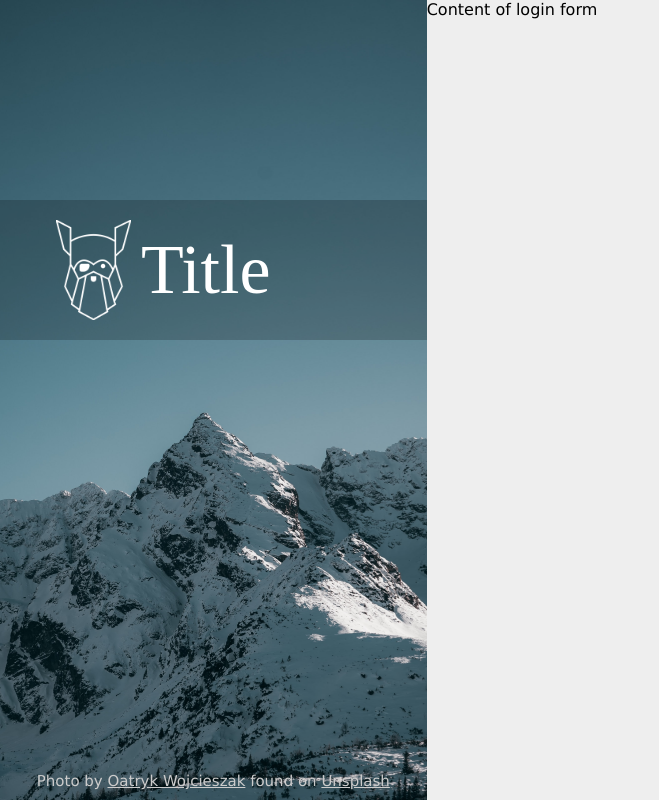
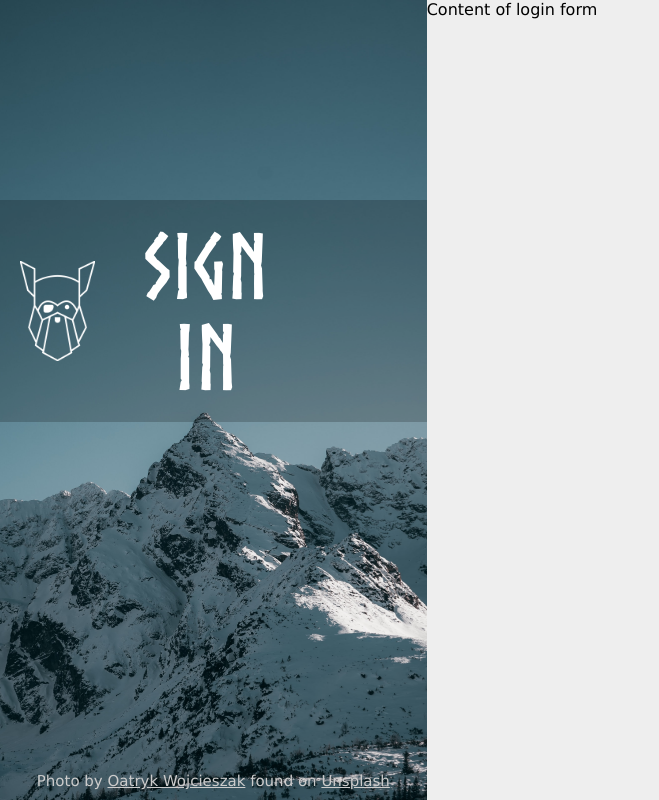
Before and after one commit to bjorn1213/odin-signup-form, a plain HTML site: page index.html in a window 1280 px wide. Shown: the whole page, without its empty margins (0-659 px from the left). Drawn offline with Linux system fonts and the light colour scheme.

Commit message:
Add title font

```diff
--- a/index.html
+++ b/index.html
@@ -14,7 +14,7 @@
         <div class="side-img-div">
             <div class="title-div">
                 <img src="assets/odin-lined.png" alt="" height="100px">
-                <div class="title-text">Title</div>
+                <div class="title-text">Sign In</div>
             </div>
             <div class="img-credits">Photo by <a href="https://unsplash.com/@patryk_wojcieszak?utm_source=unsplash&utm_medium=referral&utm_content=creditCopyText">Oatryk Wojcieszak</a> found on <a href="https://unsplash.com/photos/TLhUOzmd3JE">Unsplash</a></div>
         </div>
--- a/style.css
+++ b/style.css
@@ -1,3 +1,8 @@
+@font-face {
+    font-family: NorseBold;
+    src: url(./assets/fonts/Norse-Bold.otf);
+}
+
 * {
     margin: 0;
     padding: 0;
@@ -37,8 +42,8 @@ html, body {
 }
 
 .title-text {
-    font-size: 70px;
-    font-family: 'Times New Roman', Times, serif;
+    font-size: 90px;
+    font-family: NorseBold, 'Times New Roman', Times, serif;
     color: #fff;
     padding-right: 100px;
     margin-left: 10px;
```
Also changed, not shown: assets/fonts/Norse-Bold.otf (added).
